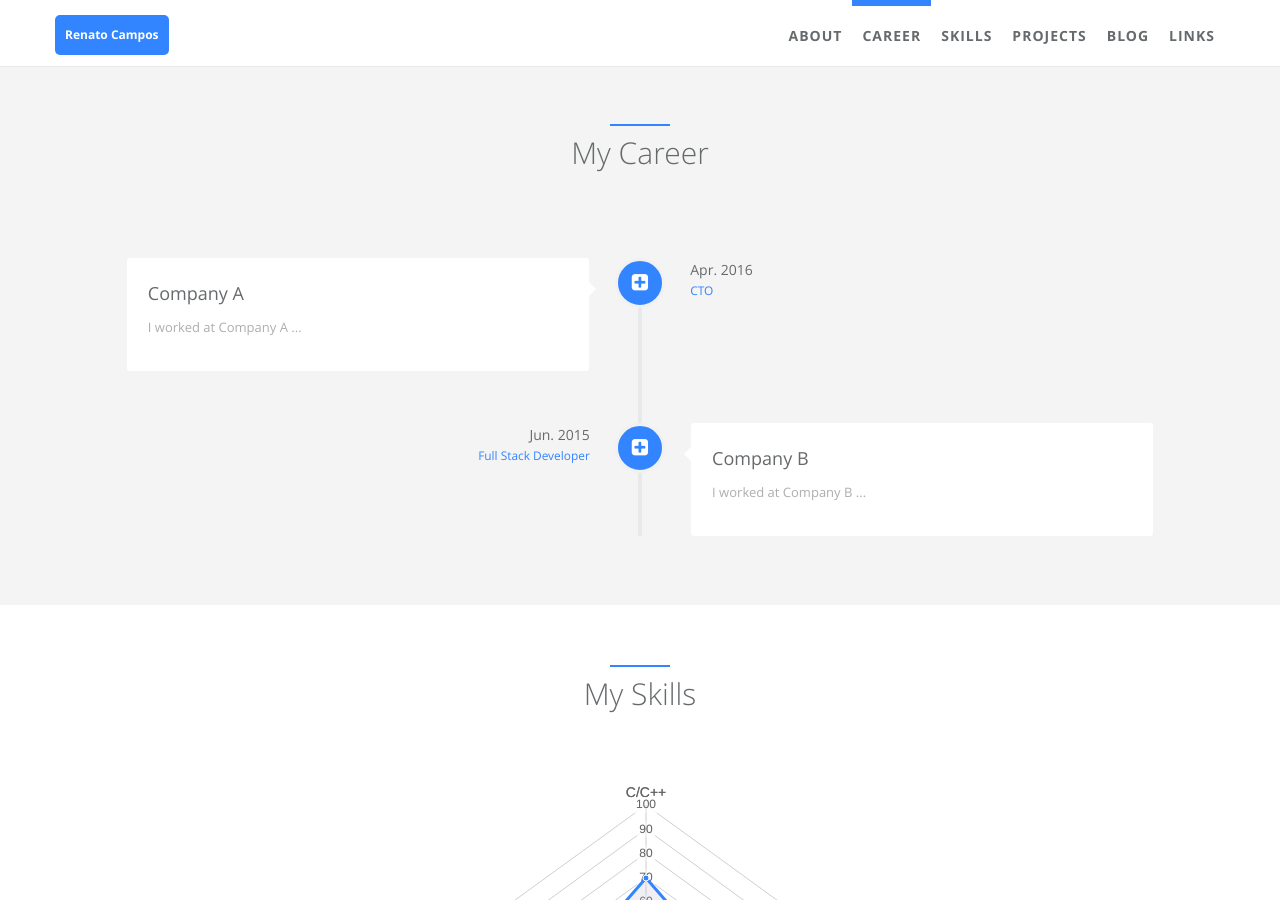
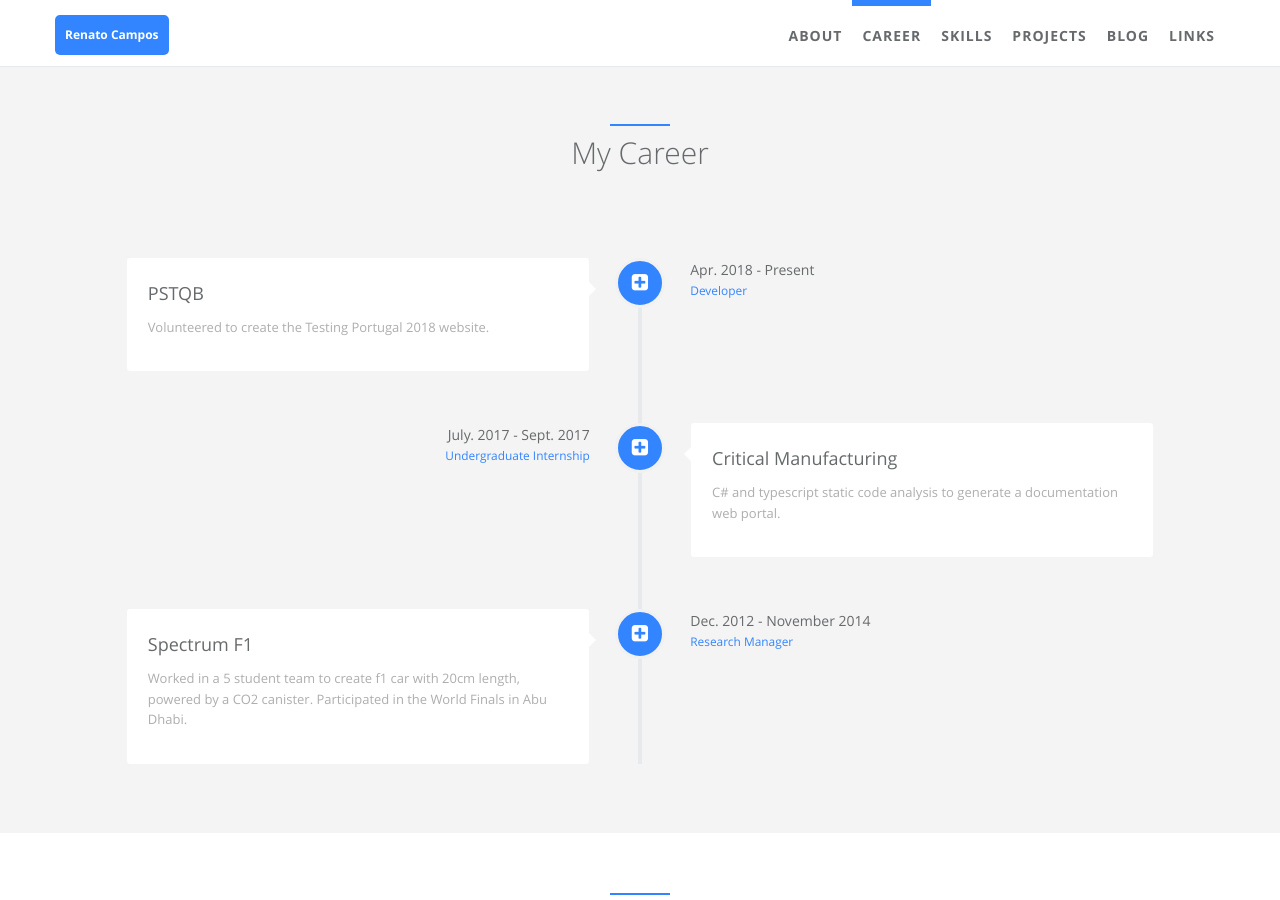
Before and after one commit to ineeve/ineeve.github.io, a Jekyll site: the page built from index.html, in a window 1280 px wide and 900 px high, scrolled down 818 px. Built offline with Jekyll 4.4.1, drawn with Linux system fonts in a browser that asks for light colours.

Commit message:
Added carrer

```diff
--- a/_data/index/careers.yml
+++ b/_data/index/careers.yml
@@ -1,29 +1,43 @@
 # careers section data
 # if you don't have language feature(language.yml is empty), ignore "i18n" items
 - name:
-    detail: Company A
-    i18n: company_a
+    detail: PSTQB
+    i18n: pstqb
   desc:
-    detail: I worked at Company A ...
-    i18n: company_a_desc
+    detail: Volunteered to create the Testing Portugal 2018 website.
+    i18n: pstqb_desc
   date:
-    detail: Apr. 2016
-    i18n: company_a_date
+    detail: Apr. 2018 - Present
+    i18n: pstqb_date
   job:
-    detail: CTO
-    i18n: company_a_job
+    detail: Developer
+    i18n: pstqb_job
   icon: fa-plus-square
 
 - name:
-    detail: Company B
-    i18n: company_b
+    detail: Critical Manufacturing
+    i18n: critical_manufacturing
   desc:
-    detail: I worked at Company B ...
-    i18n: company_b_desc
+    detail: C# and typescript static code analysis to generate a documentation web portal.
+    i18n: critical_manufacturing_desc
   date:
-    detail: Jun. 2015
-    i18n: company_b_date
+    detail: July. 2017 - Sept. 2017
+    i18n: critical_manufacturing_date
   job:
-    detail: Full Stack Developer
+    detail: Undergraduate Internship
+    i18n: critical_manufacturing_job
+  icon: fa-plus-square
+
+- name:
+    detail: Spectrum F1
+    i18n: spectrum_f1
+  desc:
+    detail: Worked in a 5 student team to create f1 car with 20cm length, powered by a CO2 canister. Participated in the World Finals in Abu Dhabi.
+    i18n: spectrum_f1_desc
+  date:
+    detail: Dec. 2012 - November 2014
+    i18n: spectrum_f1_date
+  job:
+    detail: Research Manager
     i18n: company_b_job
   icon: fa-plus-square
```
Also changed, not shown: 1 other file.
